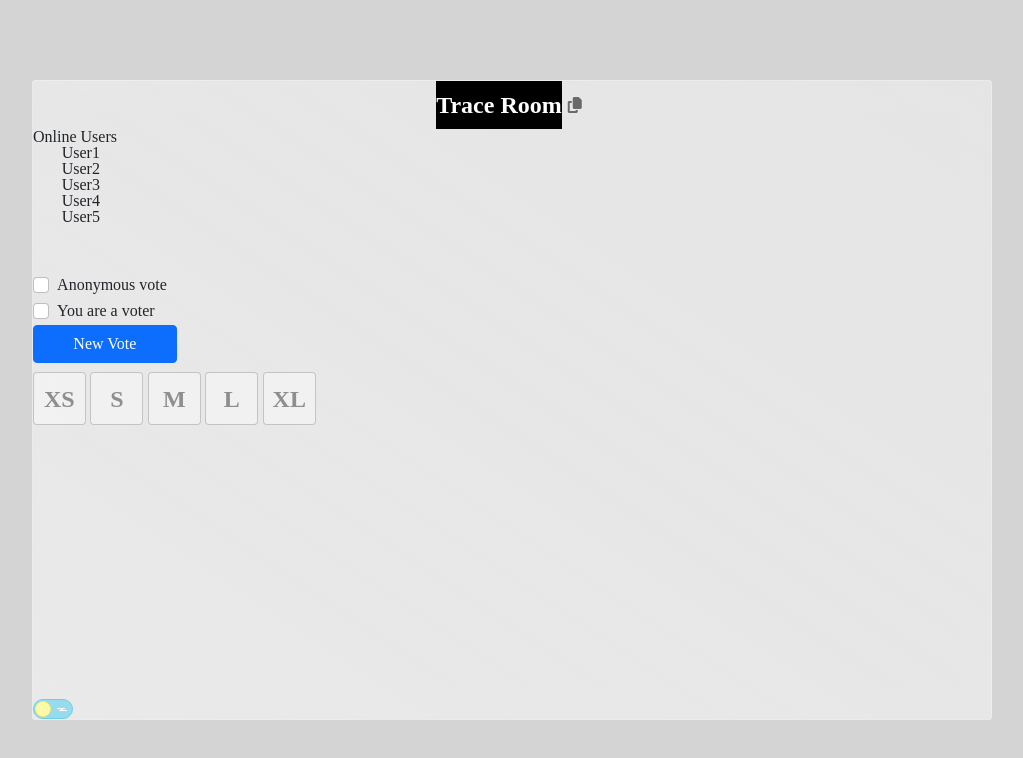
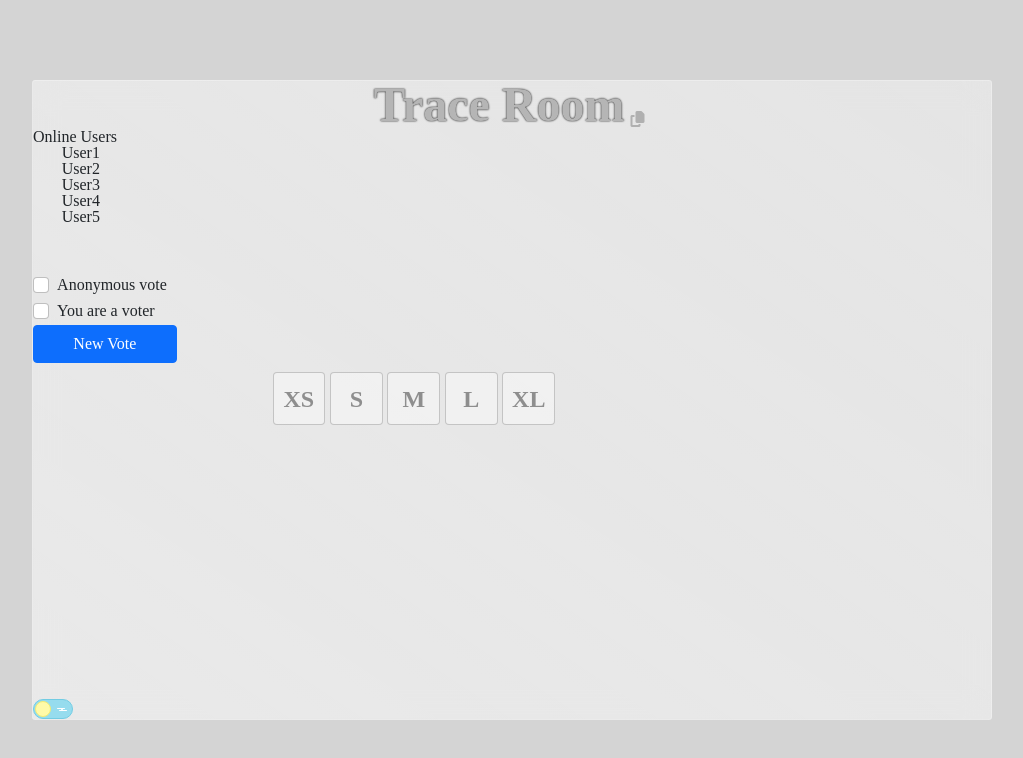
Before and after one commit to liors619/scrum-voter, a plain HTML site: page index.html in a window 1280 px wide. Shown: the whole page, without its empty margins (128-1151 px from the left). Drawn offline with nearby package versions, Linux system fonts and the light colour scheme.

Commit message:
start layout - title

```diff
--- a/css/room.css
+++ b/css/room.css
@@ -1,6 +1,7 @@
 #room-div{
     width: 100%;
     height: 100%;
+    justify-content: center;
 }
 
 #online-users-list {
@@ -20,6 +21,8 @@
     margin-top: 1%;
     width: 50%;
     display: flex;
+    margin-left: auto;
+    margin-right: auto;
 }
 
 .vote-option-button {
--- a/css/roomTitleDiv.css
+++ b/css/roomTitleDiv.css
@@ -1,14 +1,12 @@
 #room-title {
     margin: 0;
     padding: 0;
-    font-size: 1.5em;
+    font-size: 3em;
     font-weight: bold;
     text-align: center;
-    color: #fff;
-    background-color: #000;
-    height: 2em;
-    line-height: 2em;
-    overflow: hidden;
+    width: fit-content;
+    text-shadow: 0px 0px 2px black;
+    color: #b5b5b5;
 }
 
 .icon-button{
@@ -16,11 +14,15 @@
     background-color: transparent;
     cursor: pointer;
     outline: none;
-    color: dimgray;
+    color: #b0b0b0;
+    bottom: 0px;
 }
 
 #room-title-div{
     display: flex;
-    align-items: center;
-    justify-content: center;
+    align-items: flex-end;
+
+    width: fit-content;
+    margin-right: auto;
+    margin-left: auto;
 }
```
